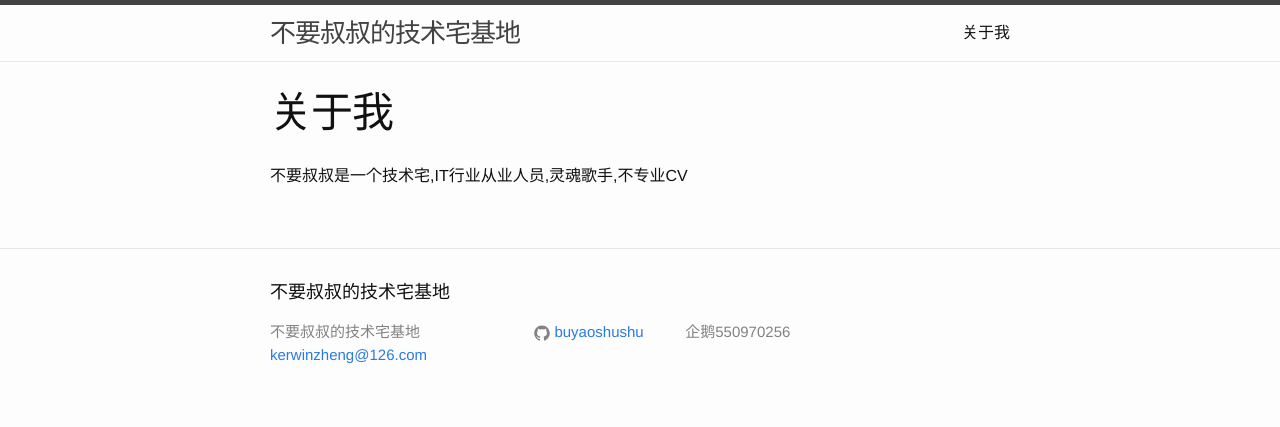
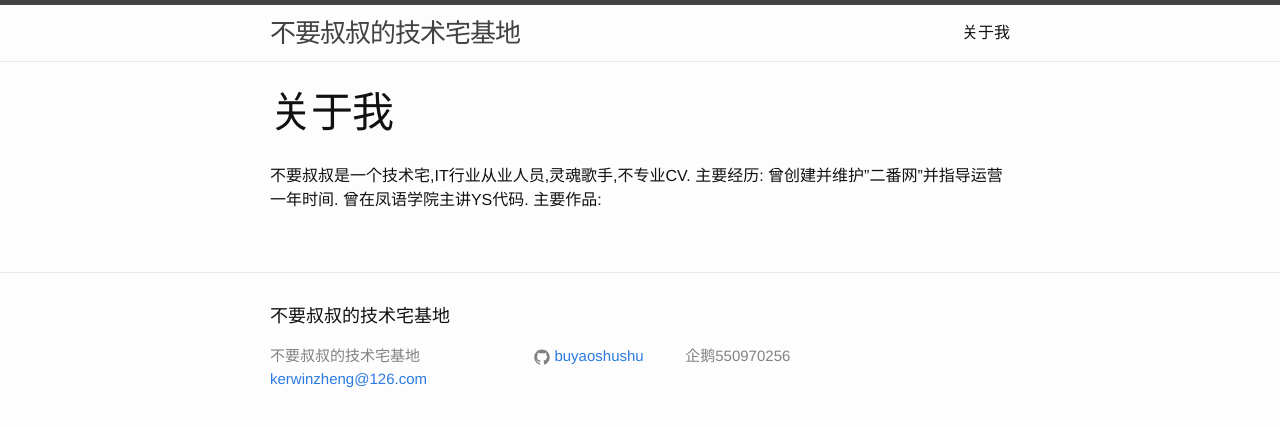
Before and after one commit to buyaoshushu/buyaoshushu.github.io, a Jekyll site: the page built from about.md, in a window 1280 px wide. Shown: the top 427 px of the page. Built offline with Jekyll 4.4.1, drawn with Linux system fonts in a browser that asks for light colours.

Commit message:
change about

```diff
--- a/about.md
+++ b/about.md
@@ -4,4 +4,8 @@ title: 关于我
 permalink: /about/
 ---
 
-不要叔叔是一个技术宅,IT行业从业人员,灵魂歌手,不专业CV
+不要叔叔是一个技术宅,IT行业从业人员,灵魂歌手,不专业CV.
+主要经历:
+曾创建并维护"二番网"并指导运营一年时间.
+曾在凤语学院主讲YS代码.
+主要作品:
```
